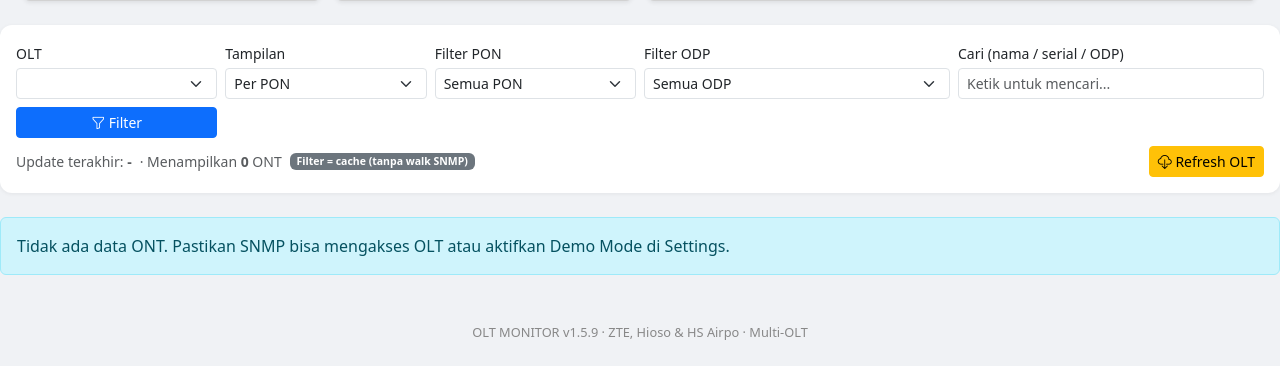
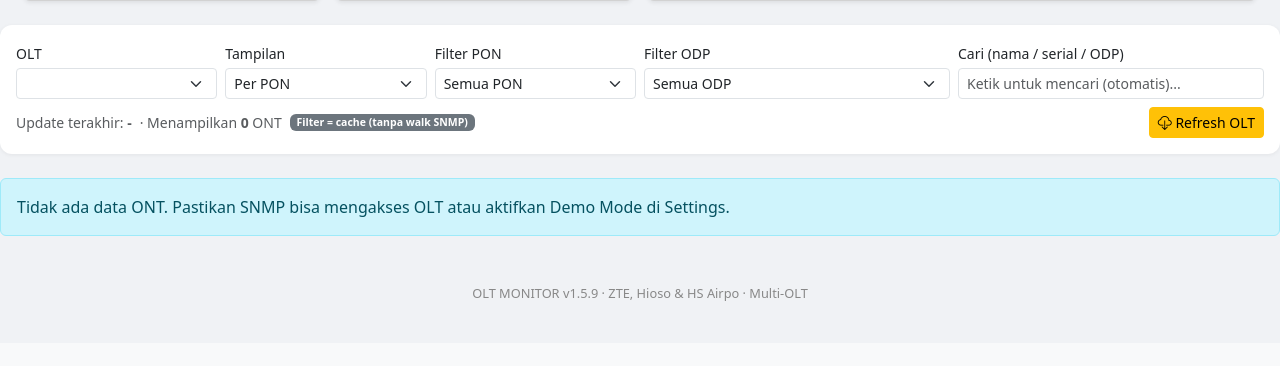
Before and after one commit to agasthanet/olt-monitor, a Flask app: page / in a window 1280 px wide. Shown: the part 457-823 px from the top of the page. After the commit the page ends 758 px from the top, so only its background shows below. Run offline with Flask 3, Linux system fonts and the light colour scheme; lists and menus that the app fills with data are empty.

Commit message:
Update index.html

```diff
--- a/templates/index.html
+++ b/templates/index.html
@@ -159,7 +159,7 @@
     </div>
     <div class="col-md-2">
       <label class="form-label small mb-1">Filter PON</label>
-      <select name="pon" class="form-select form-select-sm">
+      <select name="pon" class="form-select form-select-sm" onchange="this.form.submit()">
         <option value="">Semua PON</option>
         {% for p in all_pons %}
         <option value="{{ p }}" {% if filter_pon == p %}selected{% endif %}>{{ p }}</option>
@@ -168,7 +168,7 @@
     </div>
     <div class="col-md-3">
       <label class="form-label small mb-1">Filter ODP</label>
-      <select name="odp" class="form-select form-select-sm">
+      <select name="odp" class="form-select form-select-sm" onchange="this.form.submit()">
         <option value="">Semua ODP</option>
         {% for o in all_odps %}
         <option value="{{ o }}" {% if filter_odp == o %}selected{% endif %}>{{ o }}</option>
@@ -177,14 +177,24 @@
     </div>
     <div class="col-md-3">
       <label class="form-label small mb-1">Cari (nama / serial / ODP)</label>
-      <input type="text" name="q" class="form-control form-control-sm" value="{{ search }}" placeholder="Ketik untuk mencari...">
-    </div>
-    <div class="col-md-2">
-      <button type="submit" class="btn btn-primary btn-sm w-100">
-        <i class="bi bi-funnel"></i> Filter
-      </button>
+      <input type="text" name="q" id="searchBox" class="form-control form-control-sm"
+             value="{{ search }}" placeholder="Ketik untuk mencari (otomatis)..." autocomplete="off">
     </div>
   </form>
+  <script>
+  (function(){
+    var box = document.getElementById('searchBox');
+    if (!box) return;
+    var t = null;
+    box.addEventListener('input', function(){
+      clearTimeout(t);
+      t = setTimeout(function(){ box.form.submit(); }, 450);
+    });
+    box.addEventListener('keydown', function(e){
+      if (e.key === 'Enter') { e.preventDefault(); clearTimeout(t); box.form.submit(); }
+    });
+  })();
+  </script>
   <div class="mt-2 small text-muted d-flex flex-wrap gap-2 align-items-center">
     <span>Update terakhir: <strong>{{ last_update }}</strong>
       {% if cache_age is not none %}(cache {{ cache_age }}s){% endif %}
```
